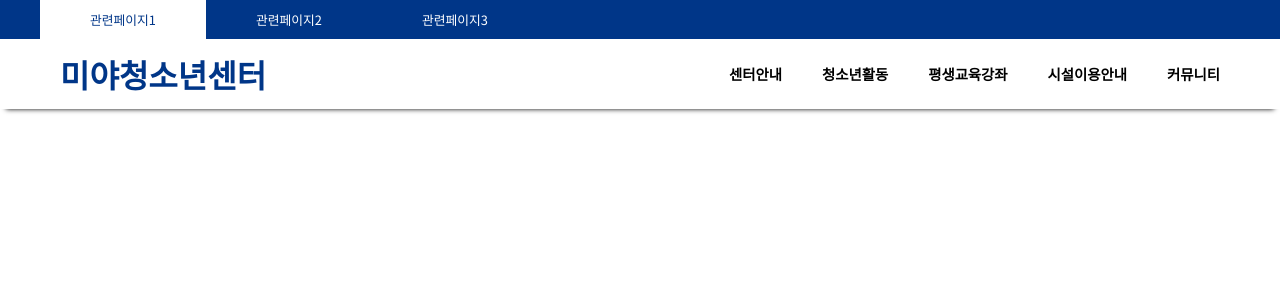
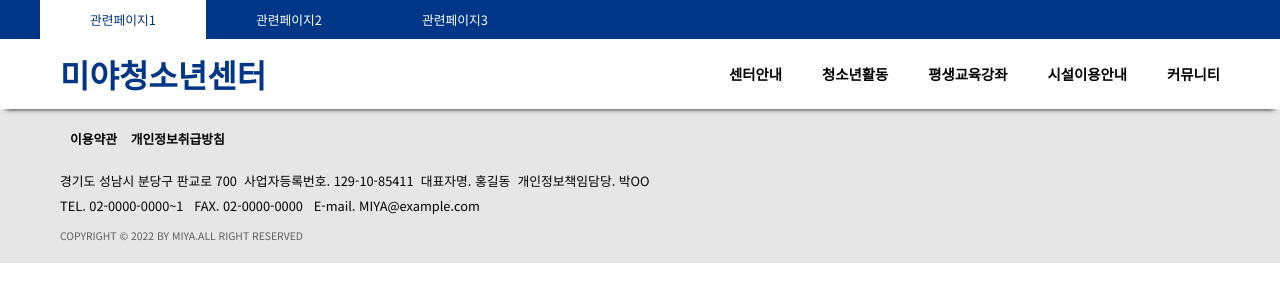
Before and after one commit to JohnnyKnon/welfare, a plain HTML site: page child/index.html in a window 1280 px wide. Drawn offline with Linux system fonts and the light colour scheme.

Commit message:
footer part complete
푸터 완료

```diff
--- a/child/css/default/default.css
+++ b/child/css/default/default.css
@@ -257,6 +257,8 @@ input {
     padding-left: 30px;
     /* width */
     width: 100%;
+    /* font */
+    font-size: 1.5rem;
   }
 
   nav ul li,
@@ -329,3 +331,97 @@ input {
     display: block;
   }
 }
+
+/* Footer */
+footer {
+  /* size */
+  width: 100vw;
+  height: 100%;
+  /* background */
+  background-color: var(--color-light-grey);
+  /* padding */
+  padding: 20px 0;
+  /* flex */
+  display: flex;
+  justify-content: center;
+}
+
+#footer__contents__box {
+  /* max-width */
+  max-width: 1200px;
+  /* width */
+  width: 100%;
+  /* flex */
+  display: flex;
+  flex-direction: column;
+  justify-content: center;
+  align-items: flex-start;
+  gap: 20px;
+  /* padding */
+  padding: 0 20px;
+}
+
+#footer__contents__box section {
+  /* font */
+  font-family: var(--font-kr);
+  font-size: 0.8rem;
+}
+
+#footer__contents__box section a {
+  /* font */
+  font-weight: var(--font-bold);
+  color: var(--color-black);
+  /* padding */
+  padding-left: 10px;
+  /* transition */
+  transition: color 300ms ease-in-out;
+}
+
+#footer__contents__box section a:hover {
+  /* font */
+  color: var(--color-grey);
+}
+
+#footer__contents__box section p {
+  /* text */
+  line-height: 25px;
+}
+
+#footer__contents__box section span {
+  /* display */
+  display: block;
+  /* font */
+  font-size: 0.65rem;
+  color: var(--color-grey);
+  /* padding */
+  padding-top: 10px;
+}
+
+/* Footer  Responsive*/
+@media screen and (max-width: 670px) {
+  /* footer contents box */
+  #footer__contents__box {
+    /* flex */
+    align-items: center;
+    /* padding */
+    padding: 0 20px;
+  }
+  /* contents box a */
+  #footer__contents__box section a {
+    /* padding */
+    padding: 0;
+  }
+  #footer__contents__box section a:nth-of-type(2) {
+    /* padding */
+    padding-left: 10px;
+  }
+  /* contents box p */
+  #footer__contents__box section p {
+    /* text */
+    text-align: center;
+  }
+  #footer__contents__box section span {
+    /* text */
+    text-align: center;
+  }
+}
--- a/child/css/main/main-style.css
+++ b/child/css/main/main-style.css
@@ -0,0 +1,5 @@
+/* main */
+main {
+  /* size */
+  width: 100vw;
+}
--- a/child/index.html
+++ b/child/index.html
@@ -90,5 +90,30 @@
         </li>
       </ul>
     </nav>
+    <!-- Main -->
+    <main>
+      <section id="slider"></section>
+    </main>
+    <!-- footer -->
+    <footer>
+      <div id="footer__contents__box">
+        <section>
+          <a href="#">이용약관</a>
+          <a href="#">개인정보취급방침</a>
+        </section>
+        <section>
+          <p>
+            경기도 성남시 분당구 판교로 700&nbsp;&nbsp;사업자등록번호.
+            129-10-85411&nbsp;&nbsp;대표자명.
+            홍길동&nbsp;&nbsp;개인정보책임담당. 박OO
+          </p>
+          <p>
+            TEL. 02-0000-0000~1&nbsp;&nbsp;&nbsp;FAX.
+            02-0000-0000&nbsp;&nbsp;&nbspE-mail. MIYA@example.com
+          </p>
+          <span>COPYRIGHT &copy; 2022 BY MIYA.ALL RIGHT RESERVED</span>
+        </section>
+      </div>
+    </footer>
   </body>
 </html>
```
